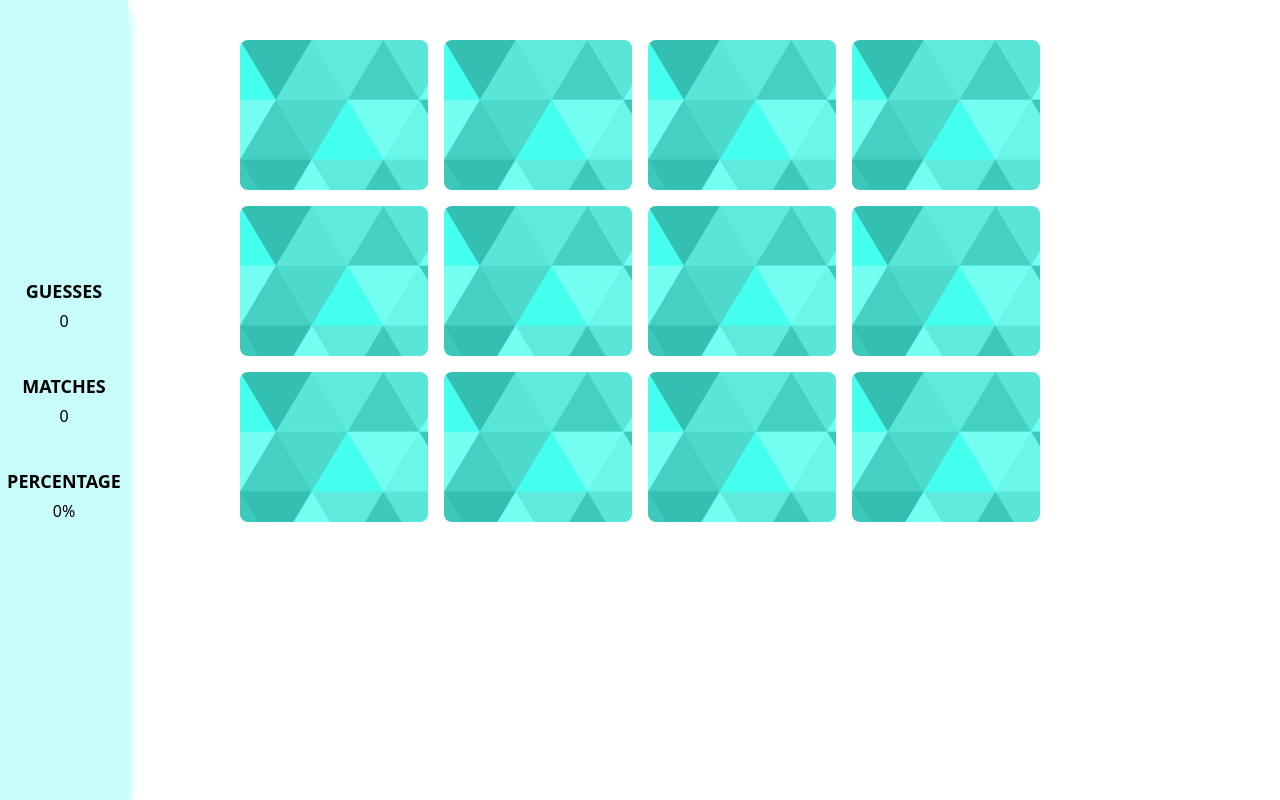
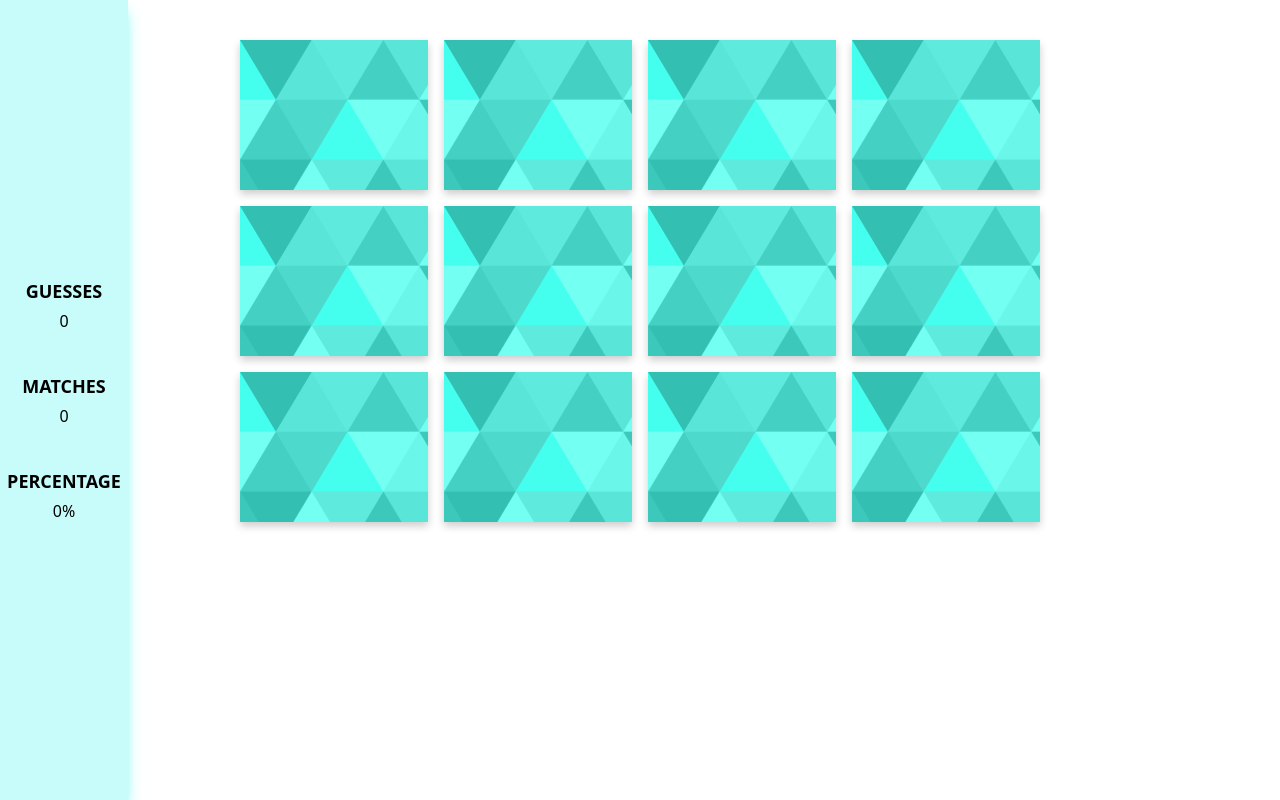
Before and after one commit to Hat52/Memory-game, a React (Vite) app: page / in a window 1280 px wide. Built offline with nearby package versions, Linux system fonts and the light colour scheme.

Commit message:
style changes

```diff
--- a/src/App.css
+++ b/src/App.css
@@ -13,10 +13,6 @@
 	transform-style: preserve-3d;
 	box-shadow: 0 4px 8px 0 rgba(0, 0, 0, 0.2);
 }
-
-/* .flip-card:hover .flip-card-inner {
-	transform: rotateY(180deg);
-} */
 
 .rotate .flip-card-inner {
 	transform: rotateY(180deg);
@@ -37,7 +33,7 @@
 }
 
 .flip-card-back {
-	/* background-image: url('./assets/Dog-With-Blue-Eyes.svg'); */
 	background-repeat: no-repeat;
 	transform: rotateY(180deg);
+	border: 1px solid #c8fbfa;
 }
--- a/src/App.tsx
+++ b/src/App.tsx
@@ -67,7 +67,7 @@ function App() {
 									? () => {}
 									: handleClick(index)
 							}
-							className={`flip-card 2xl:h-[250px] rounded-lg overflow-hidden cursor-pointer ${
+							className={`flip-card 2xl:h-[250px] cursor-pointer ${
 								currentFlips.some((flip: number) => flip === index) || d.matched
 									? 'rotate'
 									: ''
```
